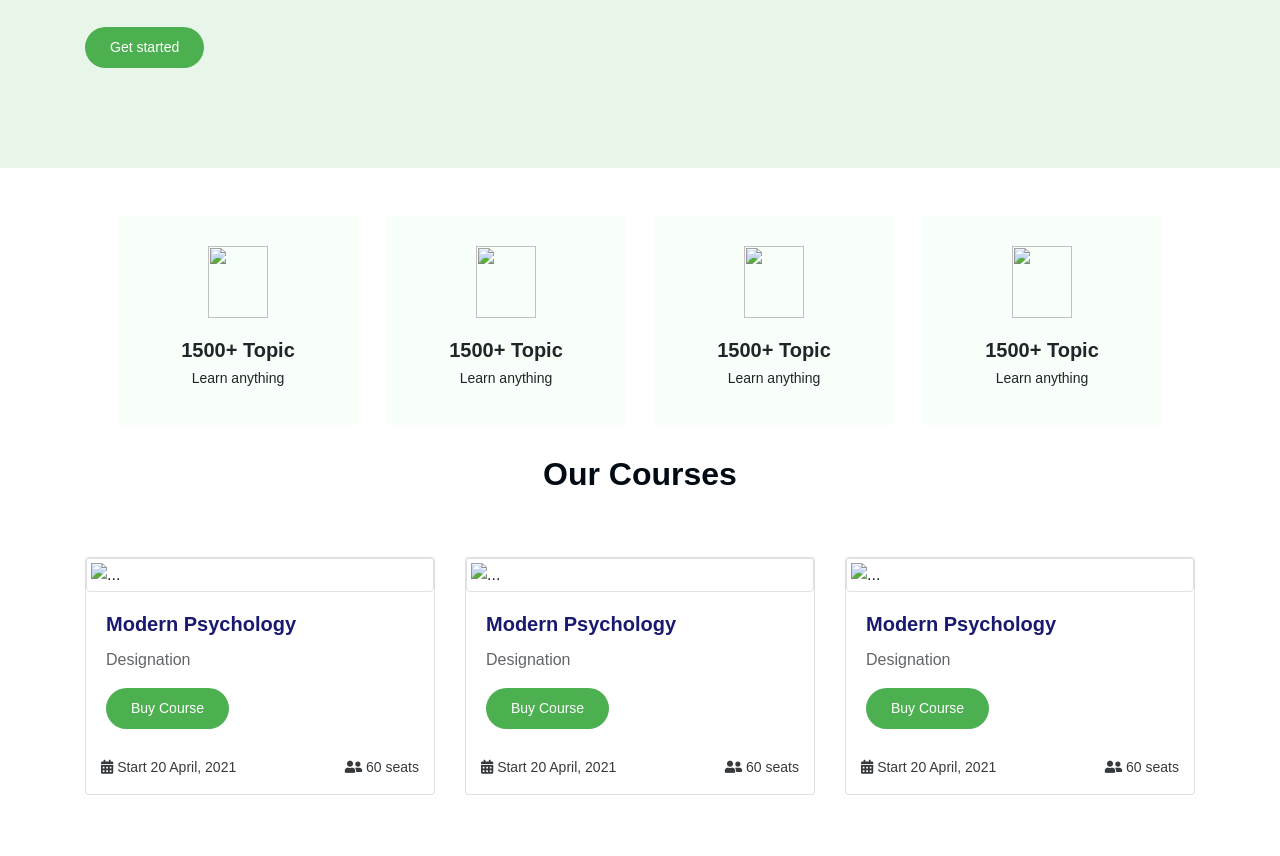
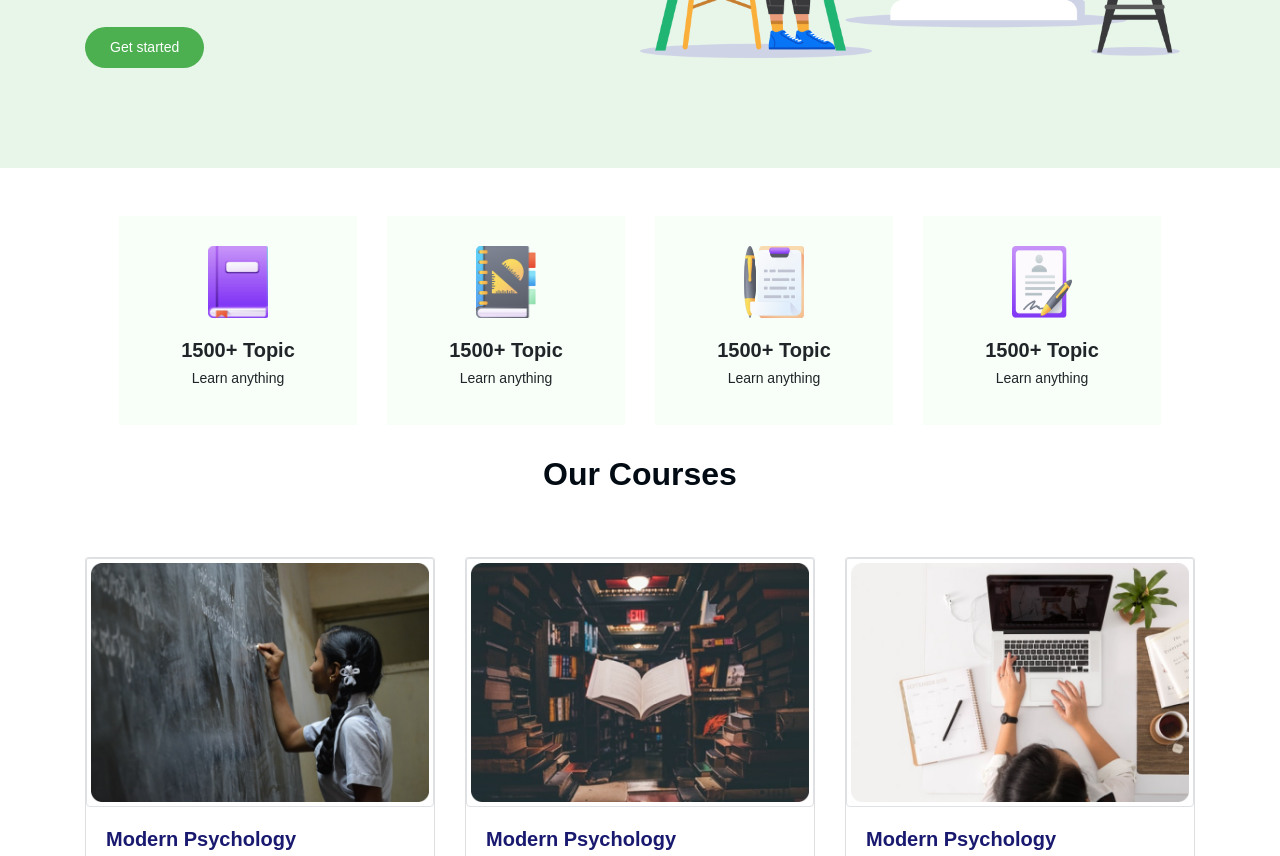
Before and after one commit to ashifelite/eschool, a plain HTML site: page index.html in a window 1280 px wide. Shown: the part 378-1234 px from the top of the page. Drawn offline with nearby package versions, Linux system fonts and the light colour scheme.

Commit message:
Add files via upload

```diff
--- a/index.html
+++ b/index.html
@@ -14,7 +14,7 @@
   <nav class="navbar navbar-expand-lg fixed-top">
     <div class="container">
        <a href="#" class="navbar-brand">
-        <img src="img/Logo.png" width="200px" height="70px" class="img-fluid" alt="">
+        <img src="Logo.png" width="200px" height="70px" class="img-fluid" alt="">
       </a>
         <button class="navbar-toggler navbar-toggler-right" type="button" data-toggle="collapse" data-target="#navbarNav" aria-controls="navbarNav" aria-expanded="false" aria-label="Toggle navigation">
           <span class="navbar-toggler-icon"></span>
@@ -53,7 +53,7 @@
               </div>
             </div>
           <div class="col-md-6 fixed-left row align-items-center">
-            <img src="img/Illustration.png" class="img-fluid2" alt="Responsive image">
+            <img src="Illustration.png" class="img-fluid2" alt="Responsive image">
           </div>
           </div>
         </section>
@@ -64,7 +64,7 @@
           <div class="row text-center">
             <div class="col-md-3">
               <div class="box">
-                <img src="img/book.png" class="img-fluid" alt="">
+                <img src="book.png" class="img-fluid" alt="">
                 <h4>1500+ Topic</h4>
                 <h5>Learn anything</h5>
               </div>
@@ -72,7 +72,7 @@
 
             <div class="col-md-3">
               <div class="box">
-                <img src="img/Students.png" class="img-fluid" alt="">
+                <img src="Students.png" class="img-fluid" alt="">
                 <h4>1500+ Topic</h4>
                 <h5>Learn anything</h5>
               </div>
@@ -80,7 +80,7 @@
 
             <div class="col-md-3">
               <div class="box">
-                <img src="img/Test.png" class="img-fluid" alt="">
+                <img src="Test.png" class="img-fluid" alt="">
                 <h4>1500+ Topic</h4>
                 <h5>Learn anything</h5>
               </div>
@@ -88,7 +88,7 @@
 
             <div class="col-md-3">
               <div class="box">
-                <img src="img/Student.png" class="img-fluid" alt="">
+                <img src="Student.png" class="img-fluid" alt="">
                 <h4>1500+ Topic</h4>
                 <h5>Learn anything</h5>
               </div>
@@ -103,7 +103,7 @@
         <div class="container">
           <div class="card-deck">
             <div class="card">
-              <img src="img/pyschology.png" class="card-img-top img-thumbnail" alt="...">
+              <img src="pyschology.png" class="card-img-top img-thumbnail" alt="...">
               <div class="card-body">
                 <h5 class="card-title">Modern Psychology</h5>
                 <p class="card-text">Designation</p>
@@ -115,7 +115,7 @@
               </div>
             </div>
             <div class="card">
-              <img src="img/psyc.png" class="card-img-top img-thumbnail" alt="...">
+              <img src="psyc.png" class="card-img-top img-thumbnail" alt="...">
               <div class="card-body">
                 <h5 class="card-title">Modern Psychology</h5>
                 <p class="card-text">Designation</p>
@@ -127,7 +127,7 @@
               </div>
             </div>
             <div class="card">
-              <img src="img/pychons.png" class="card-img-top img-thumbnail" alt="...">
+              <img src="pychons.png" class="card-img-top img-thumbnail" alt="...">
               <div class="card-body">
                 <h5 class="card-title">Modern Psychology</h5>
                 <p class="card-text">Designation</p>
@@ -147,7 +147,7 @@
 
         <div class="container">
           <div class="review d-flex justify-content-center align-items-center">
-            <img src="img/Man.png" class="img-fluid" alt="">
+            <img src="Man.png" class="img-fluid" alt="">
             <p>There are many variations of passages of Lorem Ipsum available, but the majority have suffered alteration in some form,by injected humour,or randomised words which don't look even slightly believable.</p>
           </div>
         </div>
```
